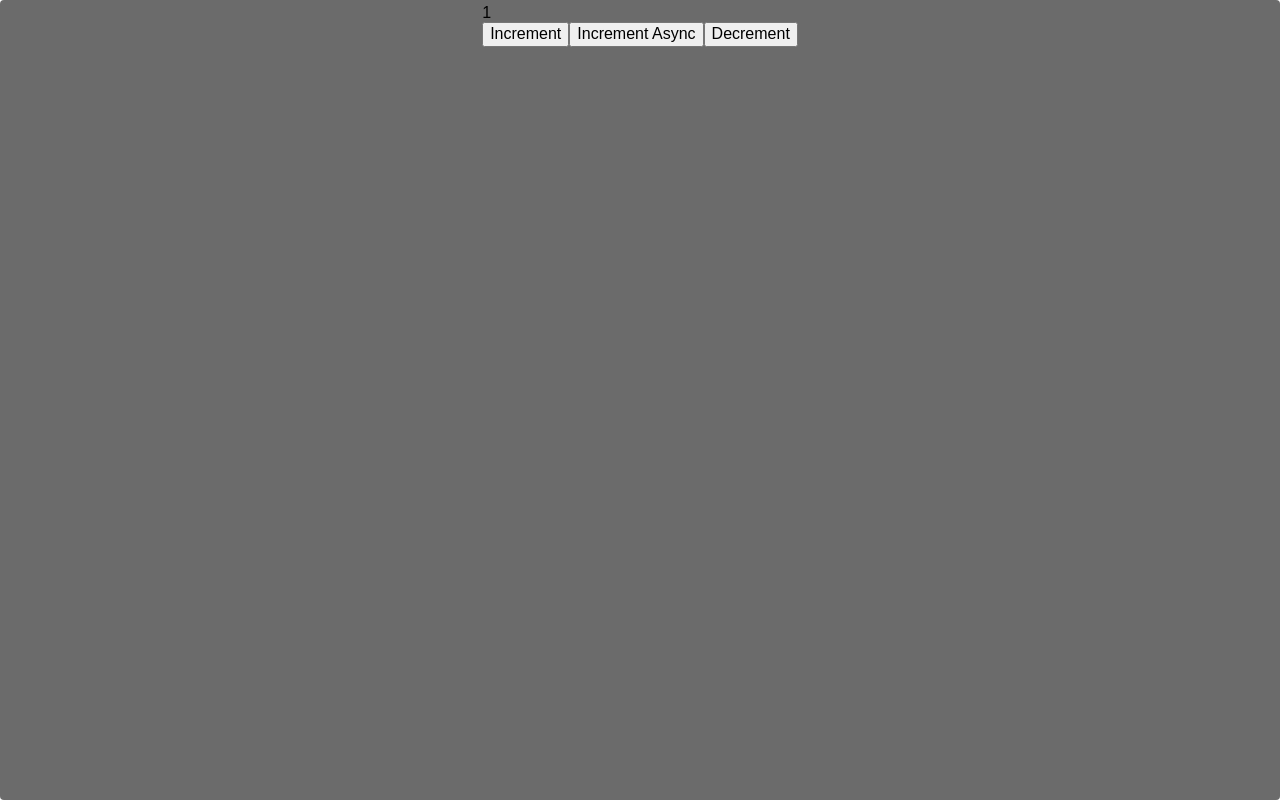
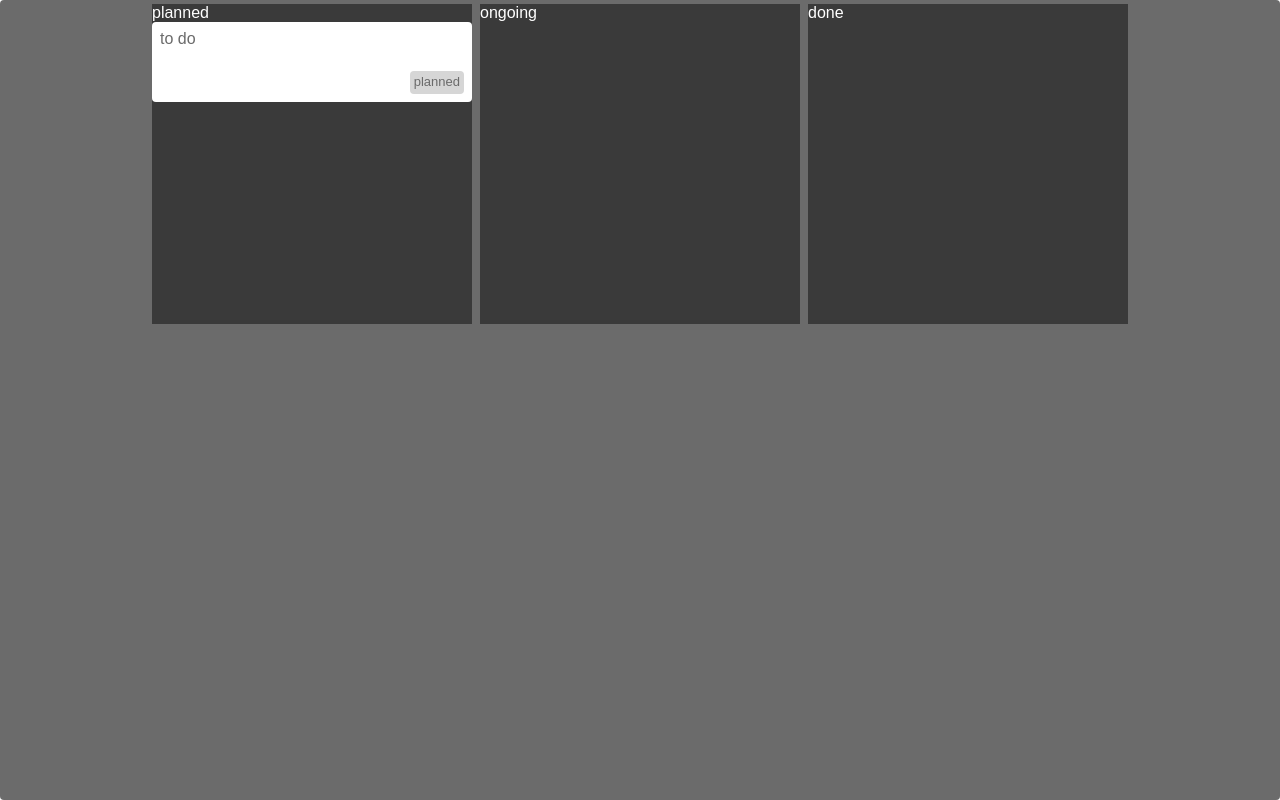
Before and after one commit to KaterynaKocheharova/Zustand-Practice, a React (Vite) app: page / in a window 1280 px wide. Built offline with nearby package versions, Linux system fonts and the light colour scheme.

Commit message:
render a list of filtered tasks for each column

```diff
--- a/src/App.jsx
+++ b/src/App.jsx
@@ -1,13 +1,12 @@
 import css from "./App.module.css";
-import Counter from "./components/Counter/Counter";
+import Column from "./components/Column/Column";
 
 export default function App() {
   return (
     <div id="App" className={css.app}>
-      <Counter />
-      {/* <Column state="planned" />
+      <Column state="planned" />
       <Column state="ongoing" />
-      <Column state="done" /> */}
+      <Column state="done" />
     </div>
   );
 }
--- a/src/components/Column/Column.tsx
+++ b/src/components/Column/Column.tsx
@@ -1,17 +1,27 @@
-// import { type Status } from "../../store";
-// import css from "./Column.module.css";
+import { useMemo } from "react";
+import { useTasksStore, type Status } from "../../store";
+import Task from "../Task/Task";
+import css from "./Column.module.css";
 
-// type ColumnProps = {
-//   state: Status;
-// };
+type ColumnProps = {
+  state: Status;
+};
 
-// const Column = ({ state }: ColumnProps) => {
+const Column = ({ state }: ColumnProps) => {
+  const tasks = useTasksStore((store) => store.tasks);
+  const filtered = useMemo(
+    () => tasks.filter((task) => task.status === state),
+    [tasks, state]
+  );
 
-//   return (
-//     <div className={css.column}>
-//       <p>{state}</p>
-//     </div>
-//   );
-// };
+  return (
+    <div className={css.column}>
+      <p>{state}</p>
+      {filtered.map((task, index) => {
+        return <Task key={index} title={task.title} status={task.status} />;
+      })}
+    </div>
+  );
+};
 
-// export default Column;
+export default Column;
--- a/src/components/Task/Task.tsx
+++ b/src/components/Task/Task.tsx
@@ -1,22 +1,22 @@
-// import classNames from "classnames";
-// import css from "./Task.module.css";
+import classNames from "classnames";
+import css from "./Task.module.css";
+import { type Status } from "../../store";
 
-// type TaskProps = {
-//   title: string;
-// };
+type TaskProps = {
+  title: string;
+  status: Status;
+};
 
-// const STATUS = "DONE";
+const Task = ({ title, status }: TaskProps) => {
+  return (
+    <div className={css.task}>
+      <p>{title}</p>
+      <div className={css["bottom-wrapper"]}>
+        <div></div>
+        <div className={classNames(css.status, css[status])}>{status}</div>
+      </div>
+    </div>
+  );
+};
 
-// const Task = ({ title }: TaskProps) => {
-//   return (
-//     <div className={css.task}>
-//       <p>{title}</p>
-//       <div className={css["bottom-wrapper"]}>
-//         <div></div>
-//         <div className={classNames(css.status, css[STATUS])}>{STATUS}</div>
-//       </div>
-//     </div>
-//   );
-// };
-
-// export default Task;
+export default Task;
--- a/src/store.ts
+++ b/src/store.ts
@@ -1,4 +1,6 @@
 import { create } from "zustand";
+
+// ======================================== COUNTER STORE
 
 type CounterStore = {
   count: number;
@@ -29,7 +31,18 @@ export const useCounterStore = create<CounterStore>((set) => ({
   },
 }));
 
-
 // BEST PRACTICES
 // 1. get only a part of the state in components
 // 2. group useStore custom hooks by functions
+
+// ============================================== TASKS STORE
+
+export type Status = "planned" | "ongoing" | "done";
+
+export type TasksStore = {
+  tasks: { title: string; status: Status }[];
+};
+
+export const useTasksStore = create<TasksStore>((set) => ({
+  tasks: [{ title: "to do", status: "planned" }],
+}));
```
